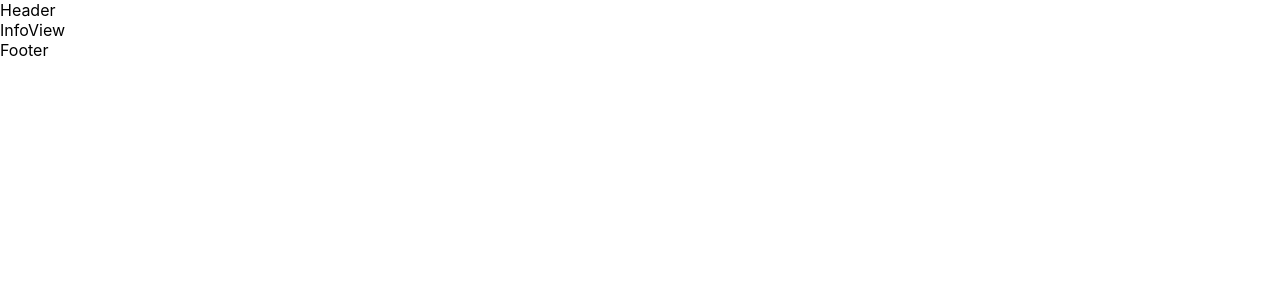
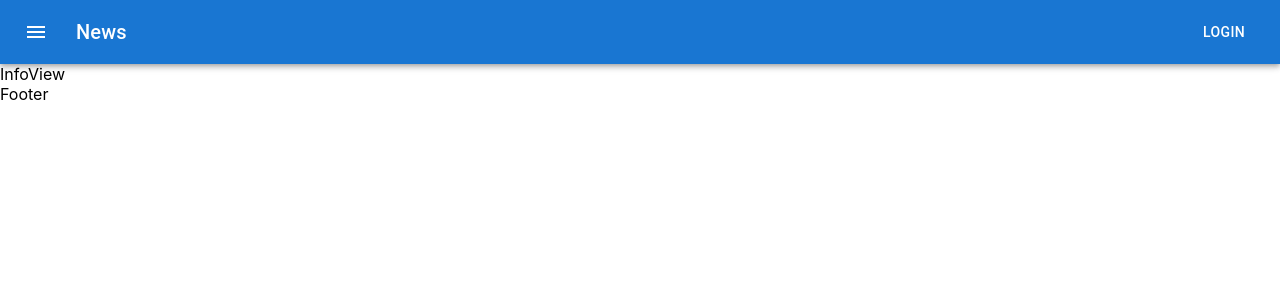
Before and after one commit to Pynzone/ZDFRONpol20-SDA_SURVEYS, a React (Create React App) app: page / in a window 1280 px wide. Shown: the top 300 px of the page. Built offline with nearby package versions, Linux system fonts and the light colour scheme.

Commit message:
feat: create appbar

```diff
--- a/src/App.tsx
+++ b/src/App.tsx
@@ -7,6 +7,7 @@
 import SurveyView from './views/survey/survey';
 import SurveysListView from './views/surveys-list/surveys-list';
 import SingleSurveyView from './views/surveys-list/single-survey/single-survey';
+
 function App() {
   return (
     <div>
--- /dev/null
+++ b/src/components/footer/footer.tsx
@@ -0,0 +1,5 @@
+const Footer: React.FC = () => {
+    return <footer>Footer</footer>
+}
+
+export default Footer;
--- /dev/null
+++ b/src/components/header/header.tsx
@@ -0,0 +1,33 @@
+import AppBar from '@mui/material/AppBar';
+import Box from '@mui/material/Box';
+import Toolbar from '@mui/material/Toolbar';
+import Typography from '@mui/material/Typography';
+import Button from '@mui/material/Button';
+import IconButton from '@mui/material/IconButton';
+import MenuIcon from '@mui/icons-material/Menu';
+
+const Header: React.FC = () => {
+    return <>
+        <Box sx={{ flexGrow: 1 }}>
+            <AppBar position="static">
+                <Toolbar>
+                    <IconButton
+                        size="large"
+                        edge="start"
+                        color="inherit"
+                        aria-label="menu"
+                        sx={{ mr: 2 }}
+                    >
+                        <MenuIcon />
+                    </IconButton>
+                    <Typography variant="h6" component="div" sx={{ flexGrow: 1 }}>
+                        News
+                    </Typography>
+                    <Button color="inherit">Login</Button>
+                </Toolbar>
+            </AppBar>
+        </Box>
+    </>
+}
+
+export default Header;
--- a/src/views/main/main.tsx
+++ b/src/views/main/main.tsx
@@ -1,10 +1,12 @@
 import { Outlet } from "react-router-dom"
+import Footer from "../../components/footer/footer"
+import Header from "../../components/header/header"
 
 const MainView: React.FC = () => {
     return <>
-        <header>Header</header>
+        <Header />
         <Outlet />
-        <footer>Footer</footer>
+        <Footer />
     </>
 }
 
```
